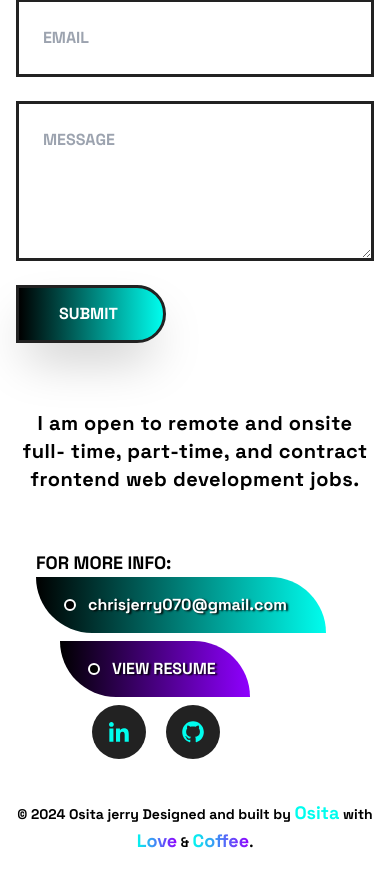
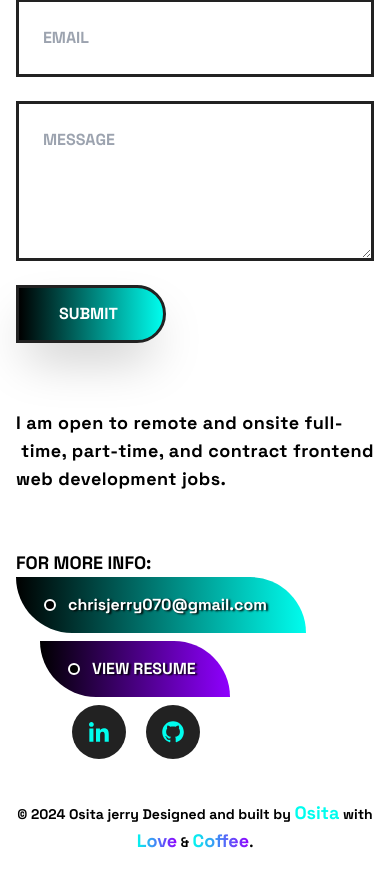
Before and after one commit to ossydimma/my-portfolio, a Next.js app: page / in a window 390 px wide. Shown: the part 5554-6429 px from the top of the page. Built offline with nearby package versions, Linux system fonts and the light colour scheme.

Commit message:
adjusted mobile views

```diff
--- a/src/app/components/Connect.tsx
+++ b/src/app/components/Connect.tsx
@@ -9,8 +9,8 @@ export const Connect = () => {
       </h1>
 
       <div className=" w-[100%] flex flex-col-reverse gap-[50px]   mt-20 lg:flex-row-reverse  lg-gap-0">
-        <div className=" w-[100%]  text-white flex flex-col-reverse gap-10 sm:gap-0 sm:flex-col  lg:w-[43%] ">
-          <div className=" mx-auto ">
+        <div className=" w-[100%]  text-white flex flex-col-reverse gap-10 sm:gap-0  sm:flex-col  lg:w-[43%] ">
+          <div className="  ">
             <p
               className={`   font-semibold  uppercase text-lg text-[#000] sm:text-xl   md:text-lg    dark:text-white `}
             >
@@ -81,7 +81,7 @@ export const Connect = () => {
           </div>
 
           <p
-            className={`  py-4 px-0  lg:px-[10%] bg-transparent sm:bg-gradient-to-l from-[#8F00FF] to-black text-xl tracking-wide   text-center text-[#000] md:text-[#c7c7c7] dark:text-[#c7c7c7]  `}
+            className={`  py-4 px-0 sm:px-4 lg:px-[10%] bg-transparent sm:bg-gradient-to-l from-[#8F00FF] to-black     text-lg tracking-wide   md:leading-6  md:text-xl text-[#000] md:text-[#c7c7c7] dark:text-[#c7c7c7]  `}
           >
             I am open to remote and onsite full-&nbsp;time, part-time, and
             contract frontend web development jobs.
```
